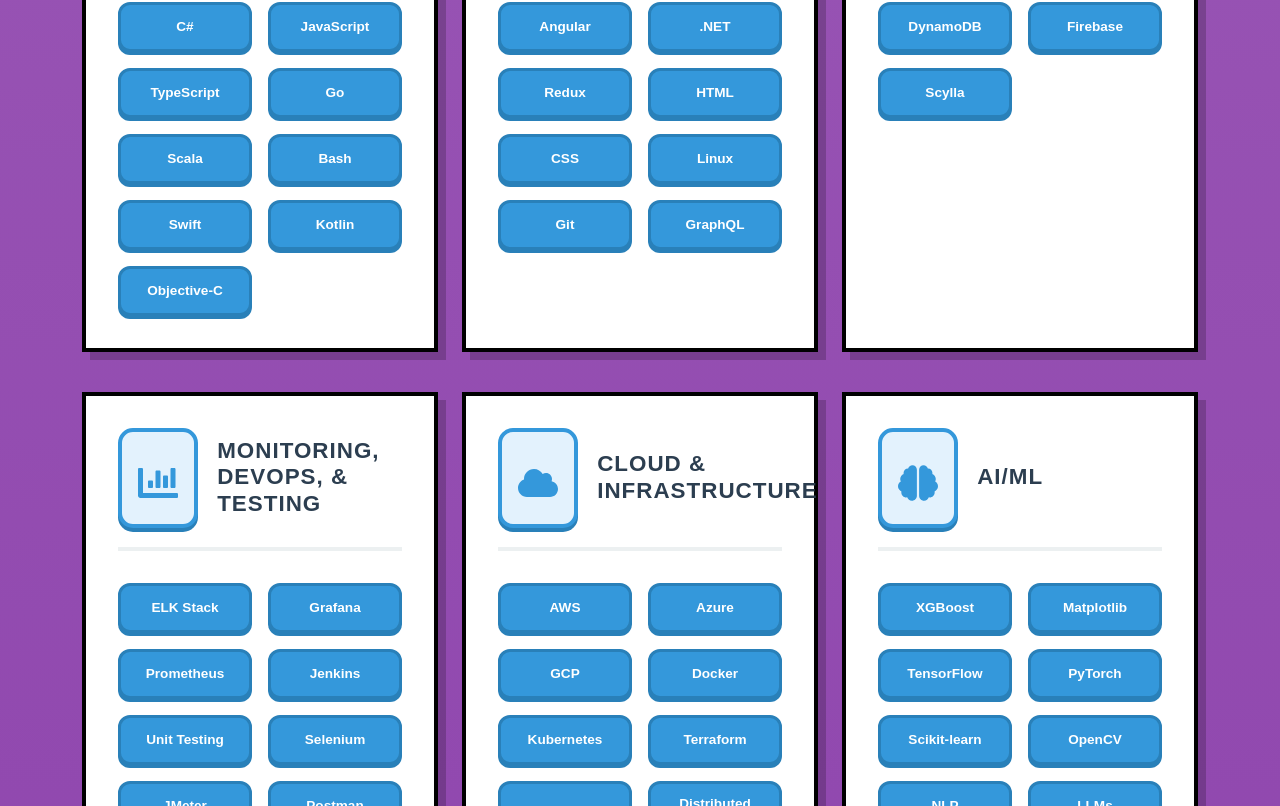
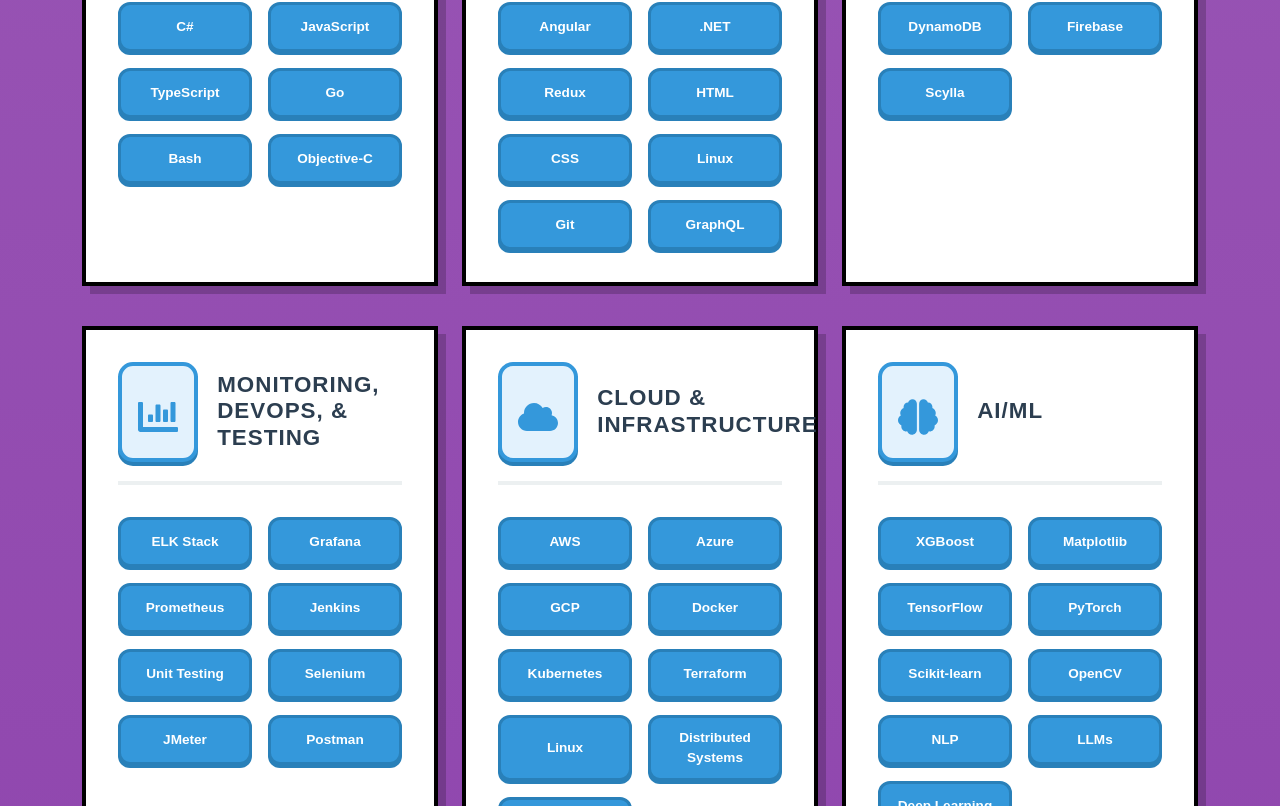
Before and after one commit to HARSHA123361/Portfolio, a React (Create React App) app: page / in a window 1280 px wide. Shown: the part 2454-3260 px from the top of the page. Built offline with nearby package versions, Linux system fonts and the light colour scheme.

Commit message:
fix: remove unwanted languages Swift, Kotlin, Scala

```diff
--- a/src/components/Game/Level2Skills.js
+++ b/src/components/Game/Level2Skills.js
@@ -9,7 +9,7 @@
         {
             title: "Programming Languages",
             icon: <FaCode />,
-            skills: ["Java", "Python", "Rust", "C", "C++", ".NET", "C#", "JavaScript", "TypeScript", "Go", "Scala", "Bash", "Swift", "Kotlin", "Objective-C"]
+            skills: ["Java", "Python", "Rust", "C", "C++", ".NET", "C#", "JavaScript", "TypeScript", "Go", "Bash", "Objective-C"]
         },
         {
             title: "Frameworks & Web",
--- a/src/components/Game/Level4Projects.js
+++ b/src/components/Game/Level4Projects.js
@@ -109,9 +109,10 @@
                                 viewport={{ once: true }}
                                 transition={{ duration: 0.5 }}
                                 style={{
-                                    width: '100%',
+                                    flexGrow: 1,
                                     display: 'flex',
                                     flexDirection: 'column',
+                                    width: '100%',
                                 }}
                             >
                                 {/* Boss Number */}
```
